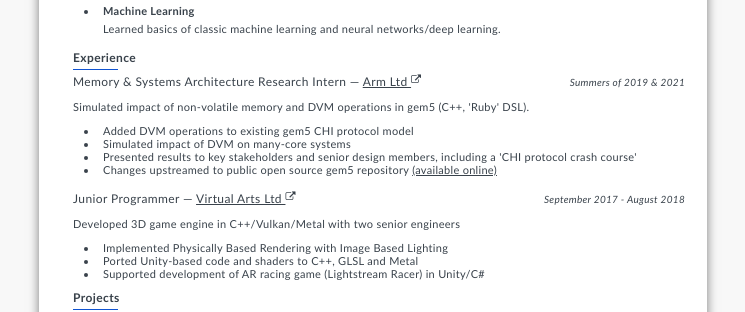
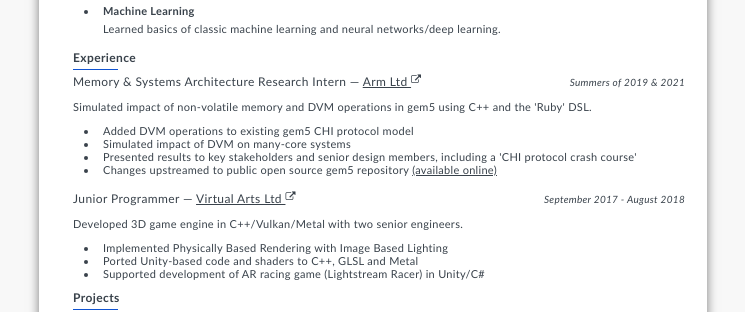
Before and after one commit to theturboturnip/theturboturnip.github.io, a Jekyll site: the page files/cv/CV_SamuelWinslowStark.html, which Jekyll copies as it is, in a window 1280 px wide. Shown: the part 709-1021 px from the top of the page, without its empty margins (267-1012 px from the left). Built offline with Jekyll 4.4.1, drawn with Linux system fonts in a browser that asks for light colours; some web fonts are replaced; an icon font too large for the unit is left out.

Commit message:
Minor CV tweak, remove old one

```diff
--- a/files/cv/CV_SamuelWinslowStark.html
+++ b/files/cv/CV_SamuelWinslowStark.html
@@ -503,7 +503,7 @@ ul {
 					                        </h5>
 					            </div>
 
-					            <p class="summary"><p>Simulated impact of non-volatile memory and DVM operations in gem5 (C++, &#39;Ruby&#39; DSL).</p></p>
+					            <p class="summary"><p>Simulated impact of non-volatile memory and DVM operations in gem5 using C++ and the &#39;Ruby&#39; DSL.</p></p>
 
 					            <ul>
 					                <li><p>Added DVM operations to existing gem5 CHI protocol model</p></li>
@@ -526,7 +526,7 @@ ul {
 					                </h5>
 					            </div>
 
-					            <p class="summary"><p>Developed 3D game engine in C++/Vulkan/Metal with two senior engineers</p></p>
+					            <p class="summary"><p>Developed 3D game engine in C++/Vulkan/Metal with two senior engineers.</p></p>
 
 					            <ul>
 					                <li><p>Implemented Physically Based Rendering with Image Based Lighting</p></li>
--- a/resumegen/resume.toml
+++ b/resumegen/resume.toml
@@ -208,7 +208,7 @@ company = "Arm Ltd"
 position = "Memory & Systems Architecture Research Intern"
 url = "https://arm.com"
 dateText = "Summers of 2019 & 2021"
-summary = "Simulated impact of non-volatile memory and DVM operations in gem5 (C++, 'Ruby' DSL)."
+summary = "Simulated impact of non-volatile memory and DVM operations in gem5 using C++ and the 'Ruby' DSL."
 highlights = [
     "Added DVM operations to existing gem5 CHI protocol model",
     "Simulated impact of DVM on many-core systems",
@@ -223,7 +223,7 @@ position = "Junior Programmer"
 url = "https://virtualarts.co.uk"
 startDate = "2017-09"
 endDate = "2018-08"
-summary = "Developed 3D game engine in C++/Vulkan/Metal with two senior engineers"
+summary = "Developed 3D game engine in C++/Vulkan/Metal with two senior engineers."
 highlights = [
     "Implemented Physically Based Rendering with Image Based Lighting",
     "Ported Unity-based code and shaders to C++, GLSL and Metal",
```
Also changed, not shown: _includes/cv/current.md (+2 -2 lines), 2 other files.
